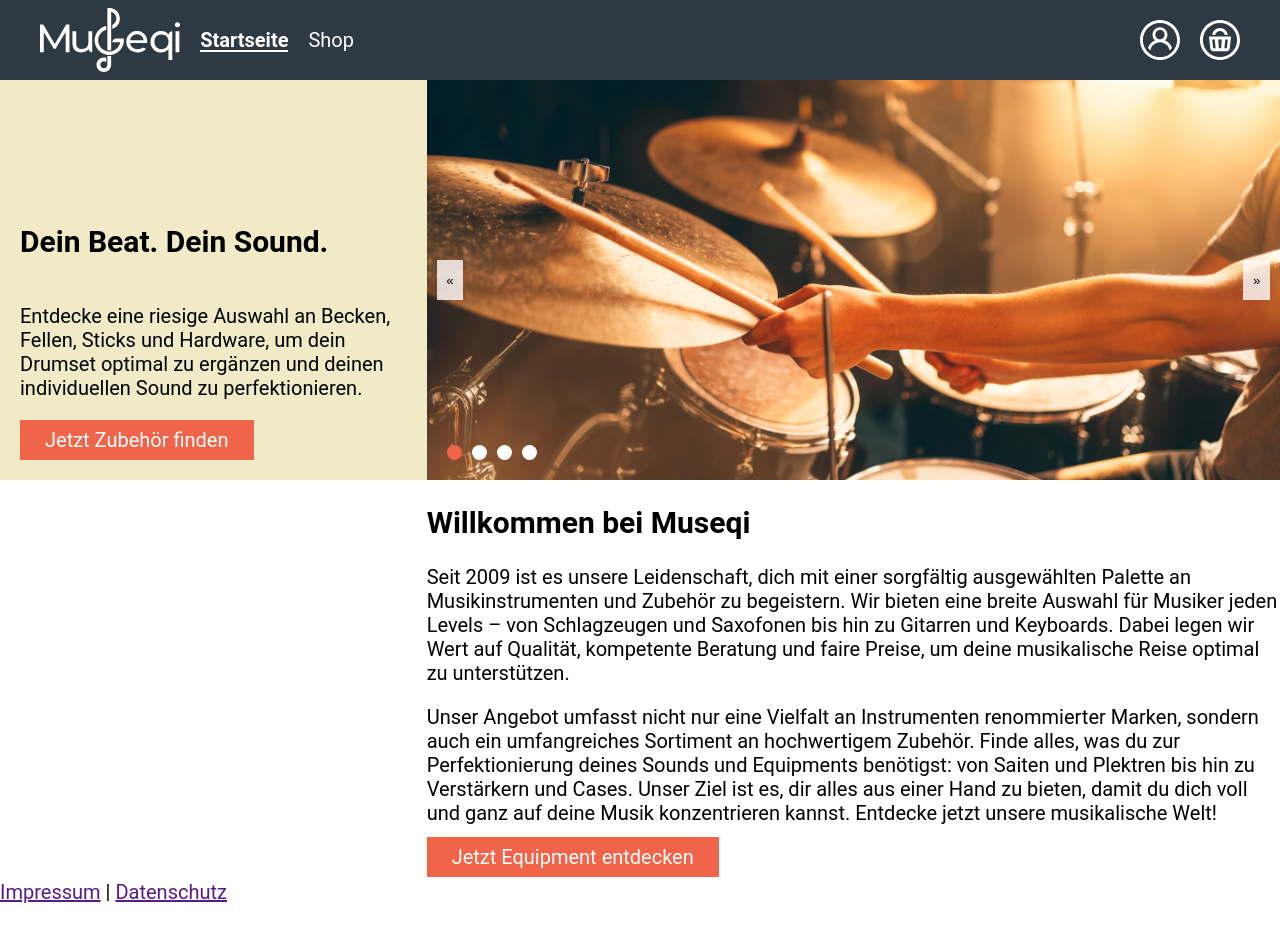
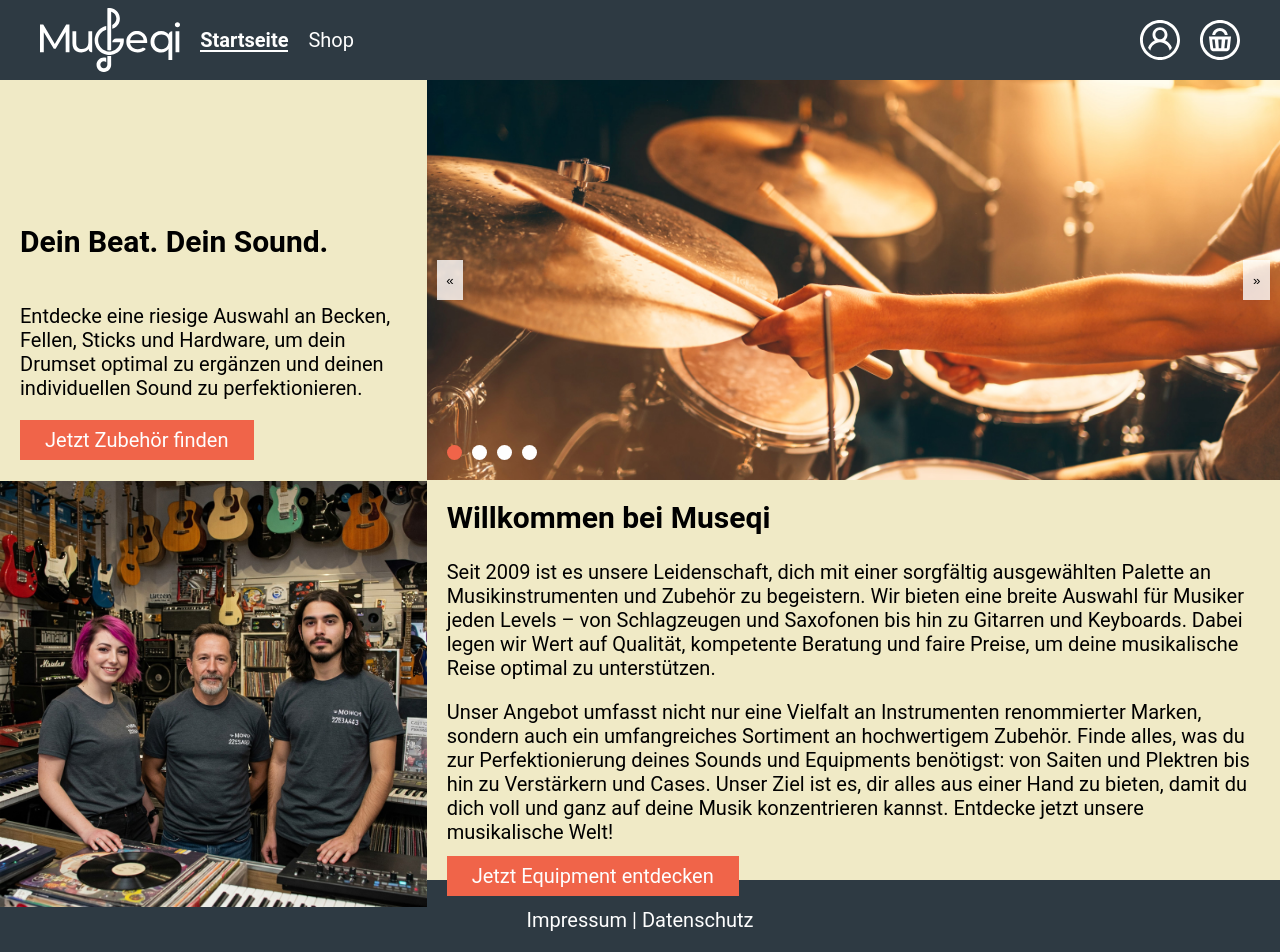
Before and after one commit to SandroHatzfeld/Shopping-Cart, a React (Vite) app: page / in a window 1280 px wide. Shown: the top 952 px of the page. Before the commit the page ends 904 px from the top, so only its background shows below. Built offline with nearby package versions, Linux system fonts and the light colour scheme; a web font is replaced by a local one.

Commit message:
welcome section and footer

```diff
--- a/src/components/Footer.jsx
+++ b/src/components/Footer.jsx
@@ -1,9 +1,9 @@
 export default function Footer() {
   return (
-    <div>
+    <footer>
       <div>
         <a href=''>Impressum</a> | <a href=''>Datenschutz</a>
       </div>
-    </div>
+    </footer>
   )
 }
--- a/src/routes/Home.jsx
+++ b/src/routes/Home.jsx
@@ -6,9 +6,11 @@ export default function Home() {
     <>
       <main>
         <ImageSlider />
-        <section>
-          <img />
-          <div>
+        <section className="welcome">
+          <div className="image-container">
+            <img src="./assets/images/thumbs/team.jpg" />
+          </div>
+          <div className='text-content'>
             <h1>Willkommen bei Museqi</h1>
             <p>
               Seit 2009 ist es unsere Leidenschaft, dich mit einer sorgfältig
@@ -28,7 +30,7 @@ export default function Home() {
               einer Hand zu bieten, damit du dich voll und ganz auf deine Musik
               konzentrieren kannst. Entdecke jetzt unsere musikalische Welt!
             </p>
-            <LinkButton text='Jetzt Equipment entdecken' link='shop' />
+            <LinkButton text="Jetzt Equipment entdecken" link="shop" />
           </div>
         </section>
       </main>
--- a/src/styles/main.scss
+++ b/src/styles/main.scss
@@ -32,7 +32,9 @@ body {
 a,
 button {
   cursor: pointer;
+	text-decoration: none;
 }
+
 nav {
   padding: 0 2rem;
   height: 80px;
@@ -49,8 +51,7 @@ nav {
     gap: 1rem;
   }
   a {
-    color: $lightColor;
-    text-decoration: none;
+    color: inherit;
     display: inline-block;
     // transition: font-weight ease 0.3s;
     position: relative;
@@ -96,7 +97,6 @@ nav {
   background-color: $accentColor;
   color: $lightColor;
   font-family: inherit;
-  text-decoration: inherit;
 
   &:hover {
     font-weight: 600;
@@ -108,6 +108,7 @@ section {
   height: 400px;
   display: grid;
   grid-template-columns: 1fr 2fr;
+  background-color: $secondaryColor;
 }
 
 .slider-content-container,
@@ -120,7 +121,6 @@ section {
     display: flex;
     flex-direction: column;
     justify-content: flex-end;
-    background-color: $secondaryColor;
   }
 }
 
@@ -185,3 +185,39 @@ section {
     background-color: transparentize($lightColor, $amount: 0.2);
   }
 }
+
+.welcome {
+  .image-container {
+    height: 100%;
+    width: 100%;
+    overflow: hidden;
+		display: flex;
+		align-items: center;
+
+    img {
+      width: 100%;
+      height: auto;
+    }
+  }
+  .text-content {
+    padding: 1rem;
+  }
+
+  h1 {
+    margin-top: 0;
+  }
+}
+
+footer {
+	width: 100%;
+	height: 80px;
+	background-color: $primaryColor;
+	color: $lightColor;
+	display: flex;
+	justify-content: center;
+	align-items: center;
+
+	a {
+		color: inherit;
+	}
+}
```
Also changed, not shown: public/assets/images/original/Gemini_Generated_Image_5rxc015rxc015rxc.jpg (added), public/assets/images/thumbs/team.jpg (added).
